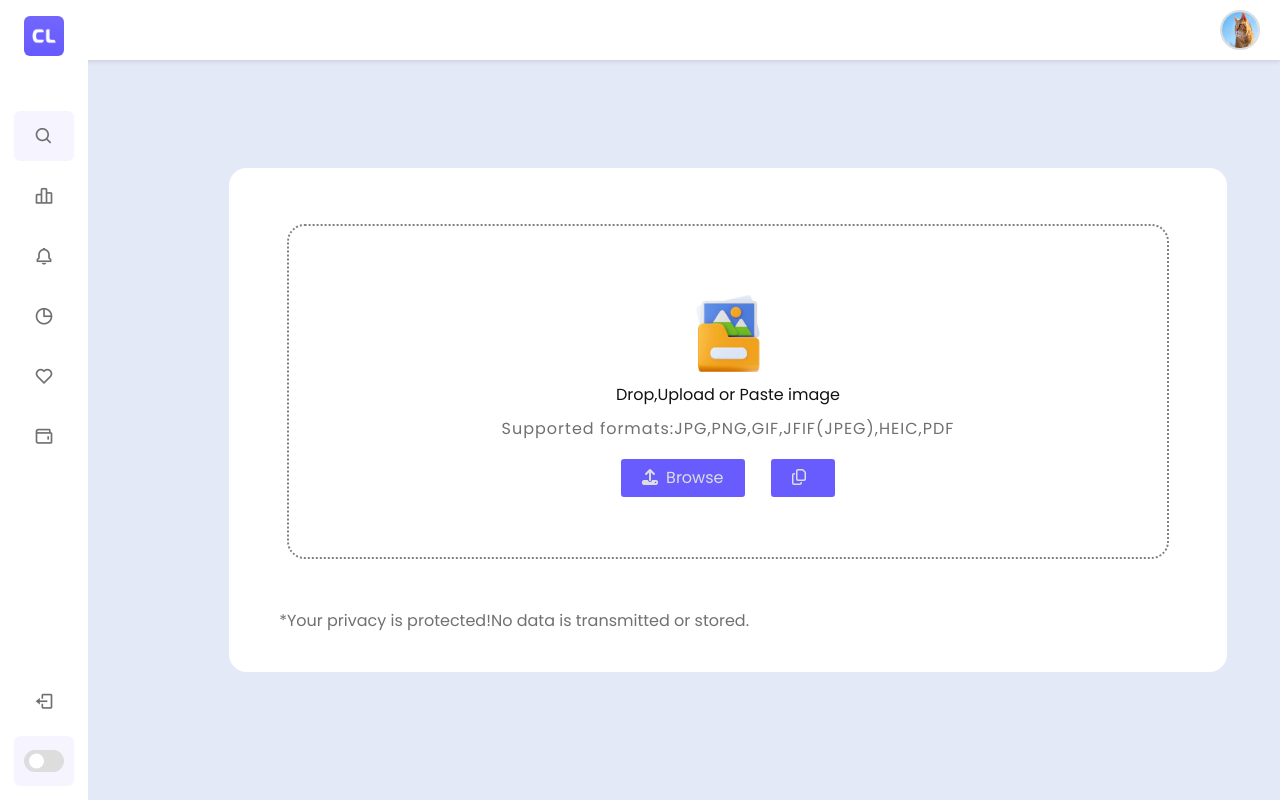
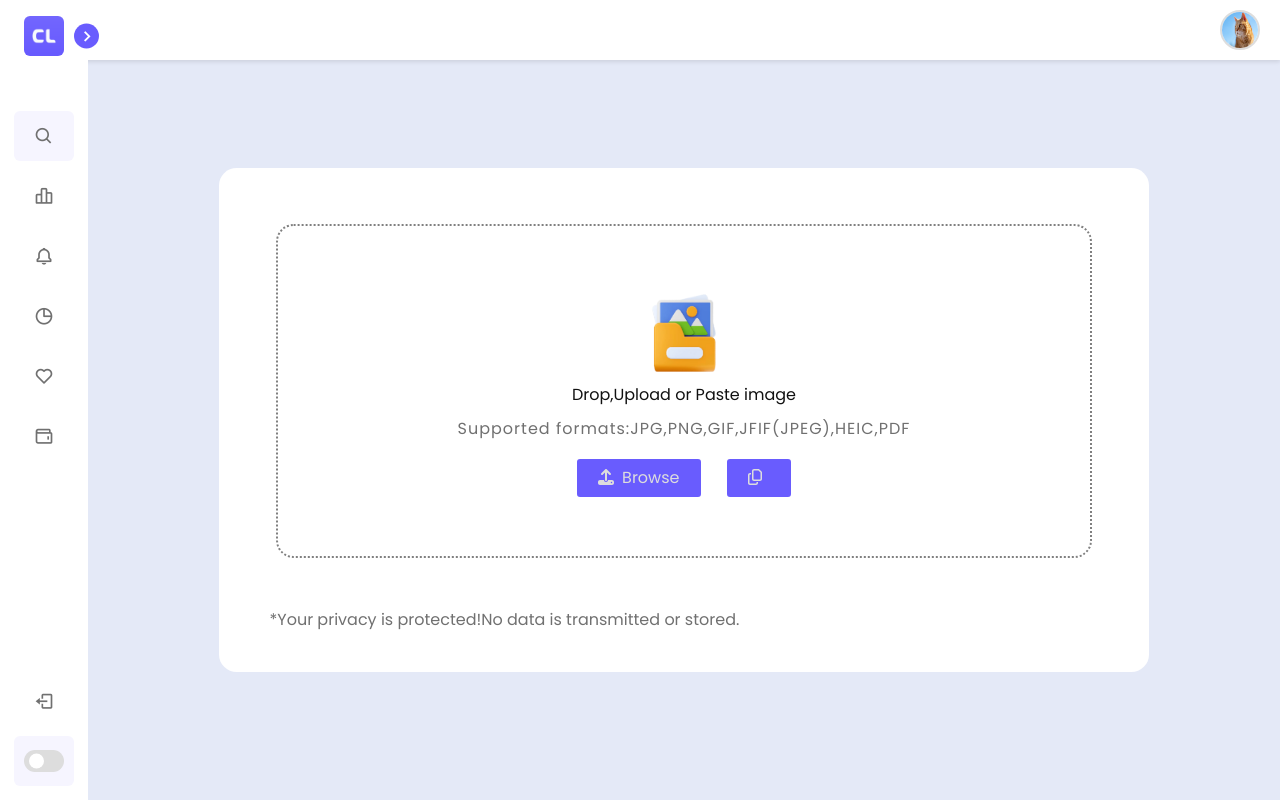
Before and after one commit to Smart-Eats/SmartEats, a React (Vite) app: page /upload in a window 1280 px wide. Built offline with nearby package versions, Linux system fonts and the light colour scheme; a web font is replaced by a local one.

Commit message:
some minor chnages

```diff
--- a/src/Components/Upload Image/Upload.module.css
+++ b/src/Components/Upload Image/Upload.module.css
@@ -1,12 +1,10 @@
-*{
-  overflow-x: hidden;
-}
+
 .main_conatiner {
     display: flex;
     flex-direction: column;
     justify-content: center;
     align-items: center;
-    width: 100vw;
+    width: auto;
     height: 90vh;
     background-color: var(--body-color);
 
--- a/src/Layout/SideBar/Sidebar.css
+++ b/src/Layout/SideBar/Sidebar.css
@@ -38,6 +38,7 @@ body {
   min-height: 100vh;
   background-color: var(--body-color);
   transition: var(--tran-05);
+  overflow-x: hidden;
 }
 
 ::selection {
@@ -158,6 +159,7 @@ header .image-text .profession {
   font-size: 22px;
   cursor: pointer;
   transition: var(--tran-05);
+  z-index: 1000;
 }
 
 body.dark .sidebar header .toggle {
```
